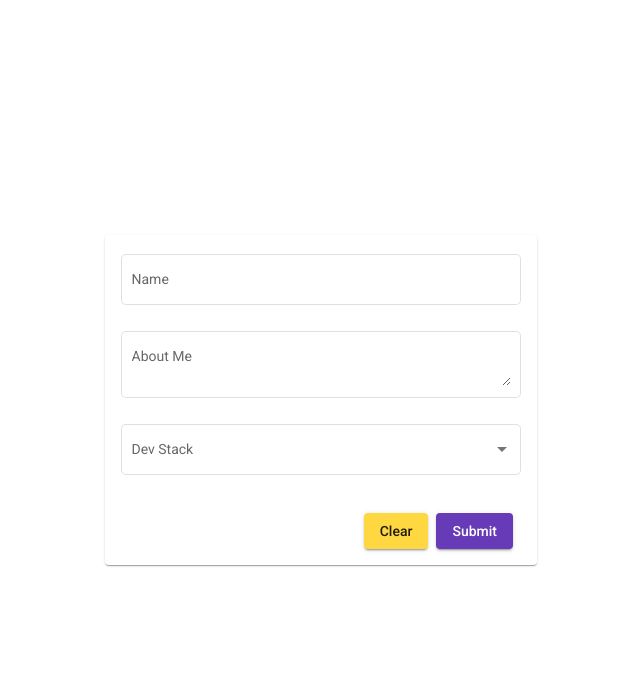
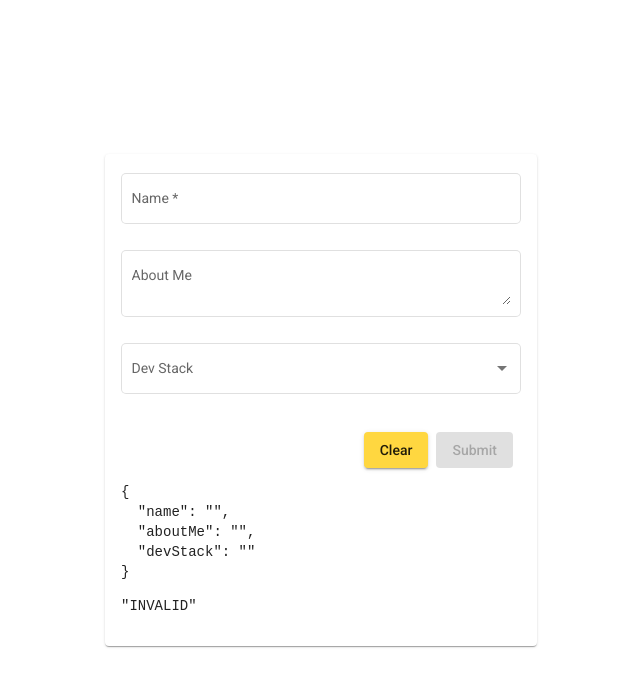
Before and after one commit to VicAv99/reactive-forms-demo, an Angular app: page / in a window 1280 px wide. Shown: the top 686 px of the page, without its empty margins (319-959 px from the left). Built offline with nearby package versions, Linux system fonts and the light colour scheme.

Commit message:
feat: finish about me component (training)

```diff
--- a/apps/forms-demo/src/app/about-me/about-me.component.html
+++ b/apps/forms-demo/src/app/about-me/about-me.component.html
@@ -1,15 +1,16 @@
+<form [formGroup]="form" (ngSubmit)="submit()">
   <mat-card-content>
     <mat-form-field appearance="outline">
       <mat-label>Name</mat-label>
-    <input matInput placeholder="What is your name?">
+      <input matInput placeholder="What is your name?" formControlName='name'>
     </mat-form-field>
     <mat-form-field appearance="outline">
       <mat-label>About Me</mat-label>
-    <textarea matInput placeholder="Write something about yourself..."></textarea>
+      <textarea matInput placeholder="Write something about yourself..." formControlName='aboutMe'></textarea>
     </mat-form-field>
     <mat-form-field appearance="outline">
       <mat-label>Dev Stack</mat-label>
-    <mat-select multiple>
+      <mat-select multiple formControlName='devStack'>
         <mat-option value="front-end">Front End</mat-option>
         <mat-option value="back-end">Back End</mat-option>
         <mat-option value="full">Full</mat-option>
@@ -17,8 +18,10 @@
     </mat-form-field>
   </mat-card-content>
   <mat-card-actions>
-  <button mat-raised-button color="accent">Clear</button>
-  <button mat-raised-button color="primary">Submit</button>
+    <button type="button" mat-raised-button color="accent" (click)="reset()">Clear</button>
+    <button mat-raised-button color="primary" [disabled]="form.invalid">Submit</button>
   </mat-card-actions>
+</form>
 
-<!-- <pre>{{form | json}}</pre> -->
+<pre>{{form.value | json}}</pre>
+<pre>{{form.status | json}}</pre>
--- a/apps/forms-demo/src/app/about-me/about-me.component.ts
+++ b/apps/forms-demo/src/app/about-me/about-me.component.ts
@@ -1,15 +1,33 @@
 import { Component, OnInit } from '@angular/core';
+import { FormBuilder, FormGroup, Validators } from '@angular/forms';
 
 @Component({
   selector: 'workspace-about-me',
   templateUrl: './about-me.component.html',
-  styleUrls: ['./about-me.component.scss']
+  styleUrls: ['./about-me.component.scss'],
 })
 export class AboutMeComponent implements OnInit {
+  form!: FormGroup;
 
-  constructor() { }
+  constructor(private formBuilder: FormBuilder) {}
 
   ngOnInit(): void {
+    this.initForm();
   }
 
+  submit() {
+    alert(JSON.stringify(this.form.value, null, 2));
+  }
+
+  reset() {
+    this.form.reset();
+  }
+
+  private initForm() {
+    this.form = this.formBuilder.group({
+      name: ['', [Validators.required]],
+      aboutMe: '',
+      devStack: [''],
+    });
+  }
 }
```
Lines whose indentation alone changed are shown as unchanged.
